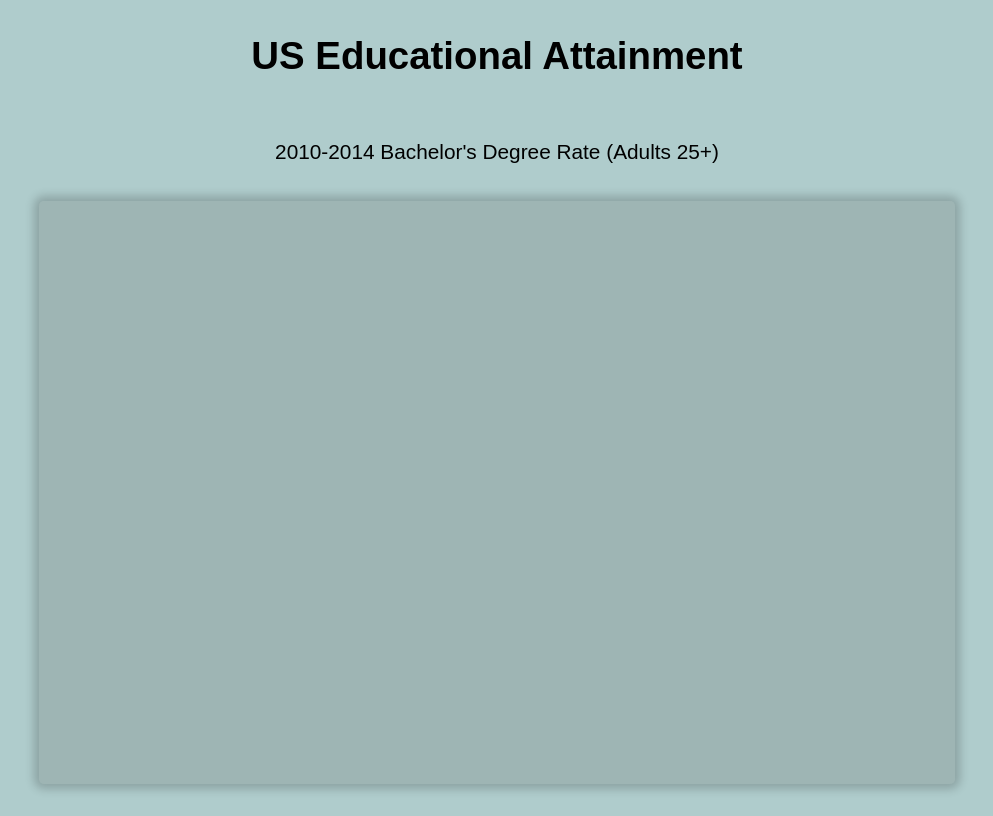
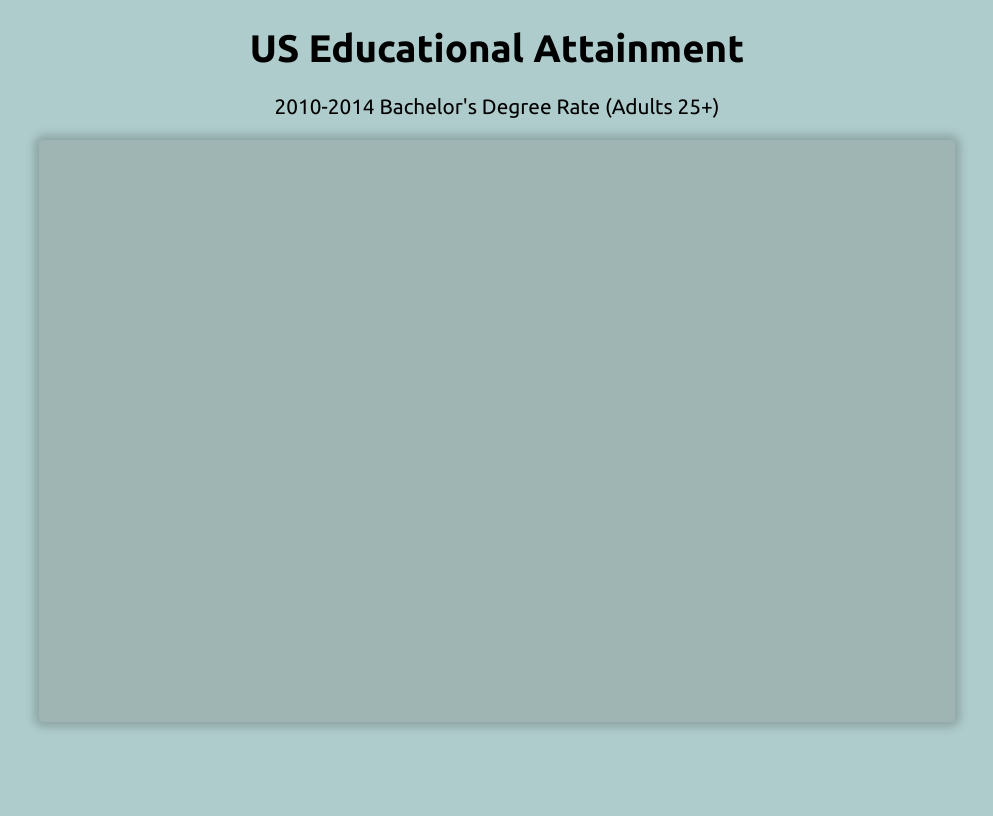
Before and after one commit to RaphaelIsaiah/Chloropeth-Map-Visualization, a plain HTML site: page index.html in a window 1280 px wide. Shown: the whole page, without its empty margins (143-1136 px from the left). Drawn offline with nearby package versions, Linux system fonts and the light colour scheme; no server answers.

Commit message:
style: update font family to Ubuntu and clean up CSS styles for improved readability

```diff
--- a/index.html
+++ b/index.html
@@ -15,7 +15,7 @@
     </main>
     <script src="https://d3js.org/d3.v7.min.js"></script>
     <script src="https://unpkg.com/topojson@3"></script>
-    <script src="https://cdn.freecodecamp.org/testable-projects-fcc/v1/bundle.js"></script>
+    <!-- <script src="https://cdn.freecodecamp.org/testable-projects-fcc/v1/bundle.js"></script> -->
     <script src="script.js"></script>
   </body>
 </html>
--- a/script.js
+++ b/script.js
@@ -37,7 +37,7 @@ Promise.all([
   const colorScale = d3
     .scaleQuantize()
     .domain([0, d3.max(educationData, (d) => d.bachelorsOrHigher)])
-    .range(d3.schemeBlues[9]); // Use a color scheme like Blues
+    .range(d3.schemeBlues[9]);
 
   // Create a path generator
   const path = d3.geoPath();
--- a/styles.css
+++ b/styles.css
@@ -1,14 +1,11 @@
+@import url("https://fonts.googleapis.com/css2?family=Ubuntu:ital,wght@0,300;0,400;0,500;0,700;1,300;1,400;1,500;1,700&display=swap");
+
 body {
-  font-family: Arial, sans-serif;
+  font-family: "Ubuntu", sans-serif;
+  font-weight: 400;
+  font-style: normal;
   text-align: center;
   background-color: rgba(78, 142, 142, 0.446);
-}
-
-#container {
-  display: flex;
-  flex-direction: column;
-  align-items: center;
-  justify-content: center;
 }
 
 #title {
@@ -17,7 +14,7 @@ body {
 }
 
 #description {
-  padding: 1rem;
+  /* padding: 1rem; */
   font-size: clamp(1rem, 2vw, 1.3rem);
 }
 
@@ -50,6 +47,7 @@ body {
   border-radius: 5px;
   pointer-events: none;
   font-size: clamp(0.5rem, 1vw, 1rem);
+  font-weight: 500;
 }
 
 #legend {
```
